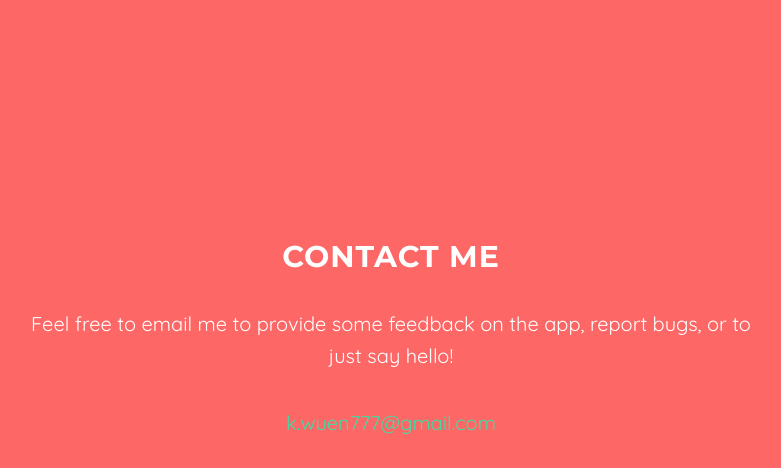
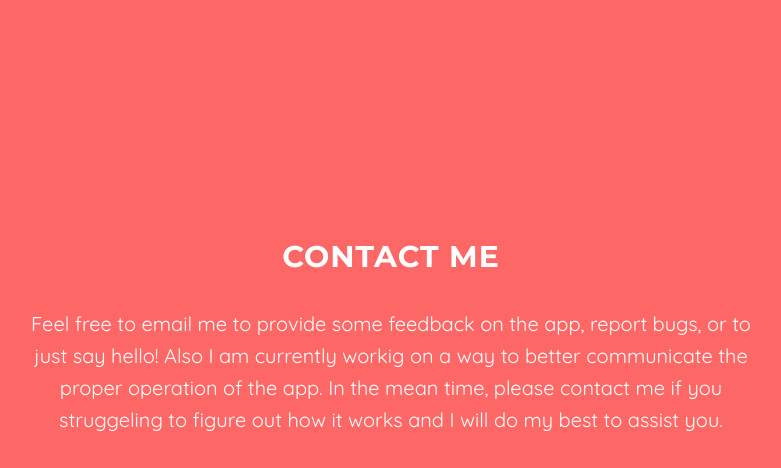
Before and after one commit to kwuenscher/Upper13SupportPage, a website: page index.html in a window 1280 px wide. Shown: the part 1491-1959 px from the top of the page, without its empty margins (249-1030 px from the left). Drawn offline with nearby package versions, Linux system fonts and the light colour scheme.

Commit message:
added a little more information

```diff
--- a/index.html
+++ b/index.html
@@ -116,7 +116,7 @@
         <div class="row">
             <div class="col-lg-8 col-lg-offset-2">
                 <h2>Contact Me</h2>
-                <p>Feel free to email me to provide some feedback on the app, report bugs, or to just say hello!</p>
+                <p>Feel free to email me to provide some feedback on the app, report bugs, or to just say hello! Also I am currently workig on a way to better communicate the proper operation of the app. In the mean time, please contact me if you struggeling to figure out how it works and I will do my best to assist you.</p>
                 <p><a href="mailto:k.wuen777@gmail.com">k.wuen777@gmail.com</a>
                 </p>
                 <ul class="list-inline banner-social-buttons">
```
